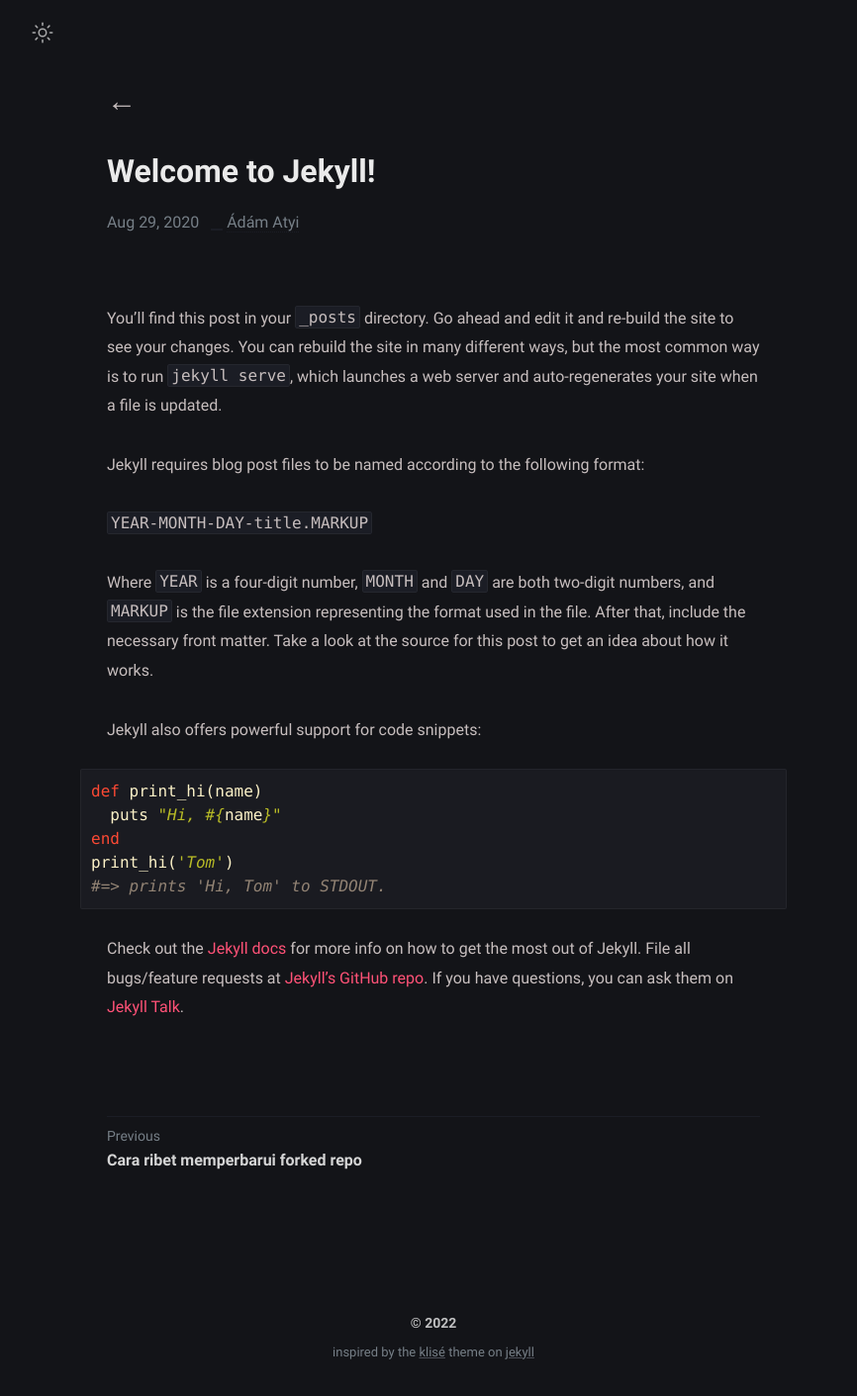
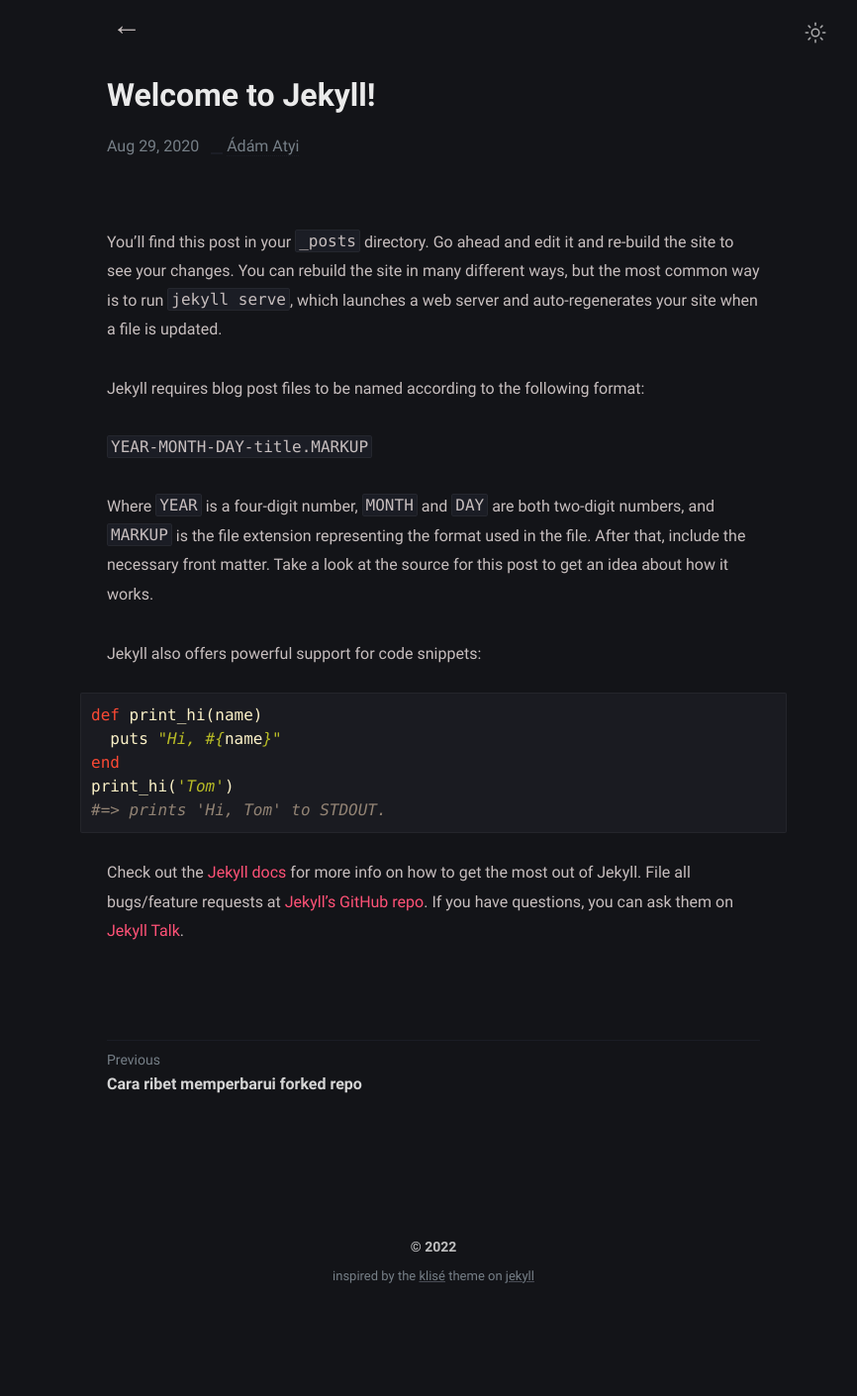
Before and after one commit to atyiadam/adamatyi.github.io, a Jekyll site: the page built from _posts/welcome-to-jekyll/2020-08-29-welcome-to-jekyll.md, in a window 1280 px wide. Shown: the whole page at 99% size, without its empty margins (202-1068 px from the left). Built offline with Jekyll 4.4.1, drawn with Linux system fonts in a browser that asks for light colours; after the commit the page ends 1334 px from its top, so only the background shows below that.

Commit message:
Change home arrow position

```diff
--- a/_sass/klise/_layout.scss
+++ b/_sass/klise/_layout.scss
@@ -18,15 +18,16 @@
   -webkit-user-select: none;
 
   a#mode {
-    float: left;
+    float: right;
     left: 8px;
     top: 6px;
     position: relative;
+    margin-right: 25px;
     clear: both;
     -webkit-transform: scale(1, 1);
     transform: scale(1, 1);
     opacity: 0.7;
-    z-index: 1;
+    z-index: 9;
     &:hover {
       cursor: pointer;
       opacity: 1;
@@ -239,9 +240,13 @@
 
 .home-arrow {
   font-size: 30px;
-  margin-top: 20px;
+  margin-top: -57px;
+  @include media-query($on-mobile) {
+    margin-top: -72px;
+  }
   a {
     text-decoration: none;
+    margin-left: 5px;
   }
   a:active, a:focus {
     outline: 0;
```
